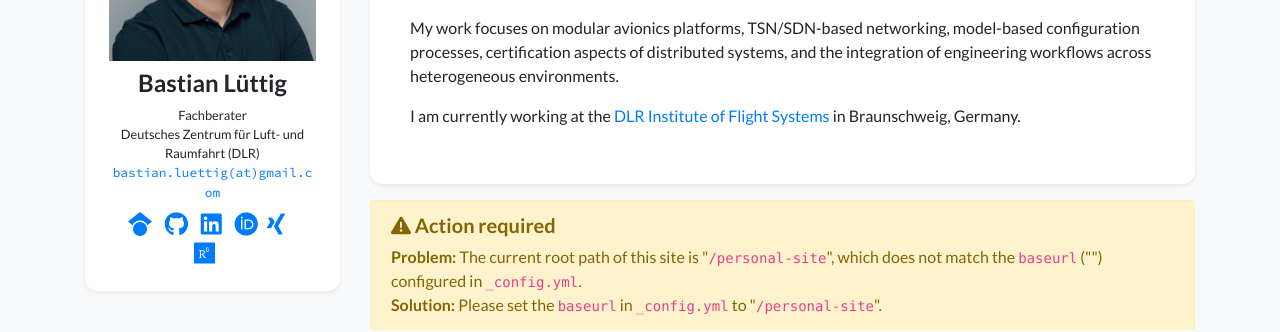
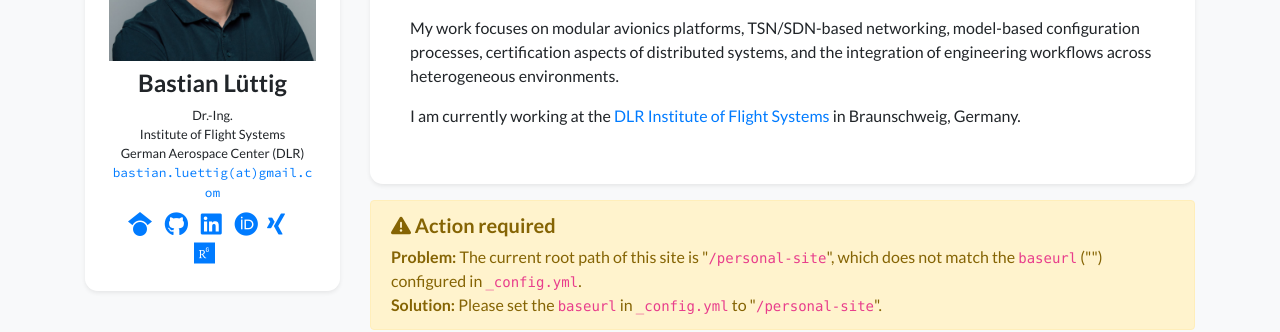
Before and after one commit to bastiedotorg/personal-site, a Jekyll site: the page built from index.html, in a window 1280 px wide. Shown: the part 250-582 px from the top of the page. Built offline with Jekyll 4.4.1, drawn with Linux system fonts in a browser that asks for light colours; nearby versions of some CDN libraries; a style sheet for code colours, icons or effects is not loaded.

Commit message:
added projects

```diff
--- a/_data/profile.yml
+++ b/_data/profile.yml
@@ -3,8 +3,9 @@
 navbar_name: "bastie.space"
 
 positions:
-  - name: Fachberater
-  - name: Deutsches Zentrum für Luft- und Raumfahrt (DLR)
+  - name: "Dr.-Ing."
+  - name: "Institute of Flight Systems"
+  - name: German Aerospace Center (DLR)
     logo: /assets/images/badges/dlr.png
 
 email: "bastian.luettig@gmail.com"
```
Also changed, not shown: _projects/2024/2024-mini-shuttle-program.md (+0 -1 lines).
